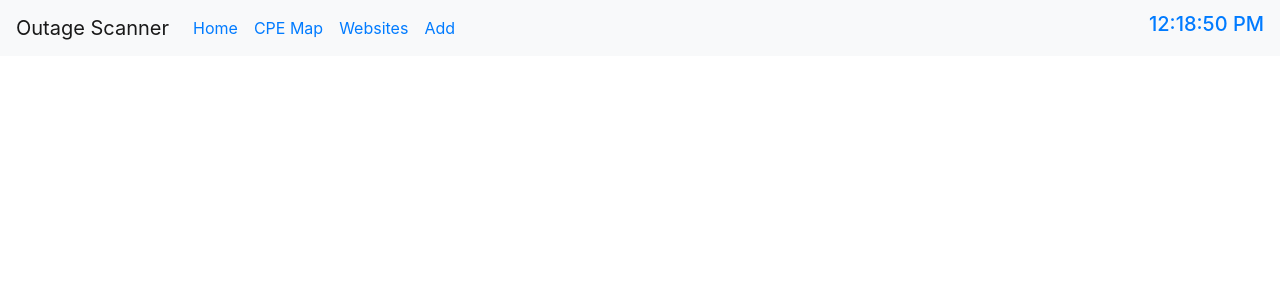
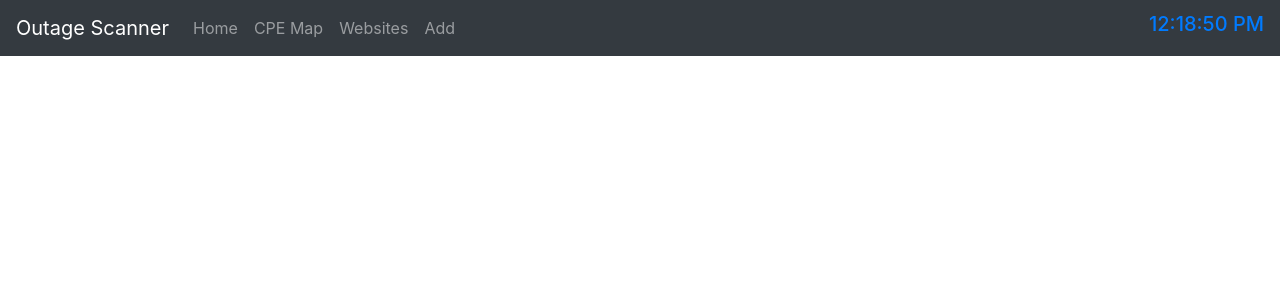
Before and after one commit to MahmoudThePeltist/ipuptimescanner_fe, a React (Create React App) app: page / in a window 1280 px wide. Shown: the top 300 px of the page. Built offline with nearby package versions, Linux system fonts and the light colour scheme.

Commit message:
FEATURE: Cleaned up navbar loop and added dark mode

```diff
--- a/src/components/navbar/navbar.component.js
+++ b/src/components/navbar/navbar.component.js
@@ -28,7 +28,7 @@ export class NavbarComponent extends Component {
     render(){
 
         return(
-            <Navbar bg="light" expand="lg">
+            <Navbar expand="lg" bg="dark" variant="dark">
 
             <Navbar.Brand href="/">{ this.props.title }</Navbar.Brand>
 
@@ -37,9 +37,9 @@ export class NavbarComponent extends Component {
 
                 <Nav className="mr-auto">
                     { this.props.links.map( link =>
-                        <Nav.Link>
-                            <Link to={ link.link }>{ link.title }</Link>
-                        </Nav.Link>
+                        <Link className="nav-link" key={ link.link } to={ link.link }>
+                            { link.title }
+                        </Link>
                     ) }
                 </Nav>
 
```
